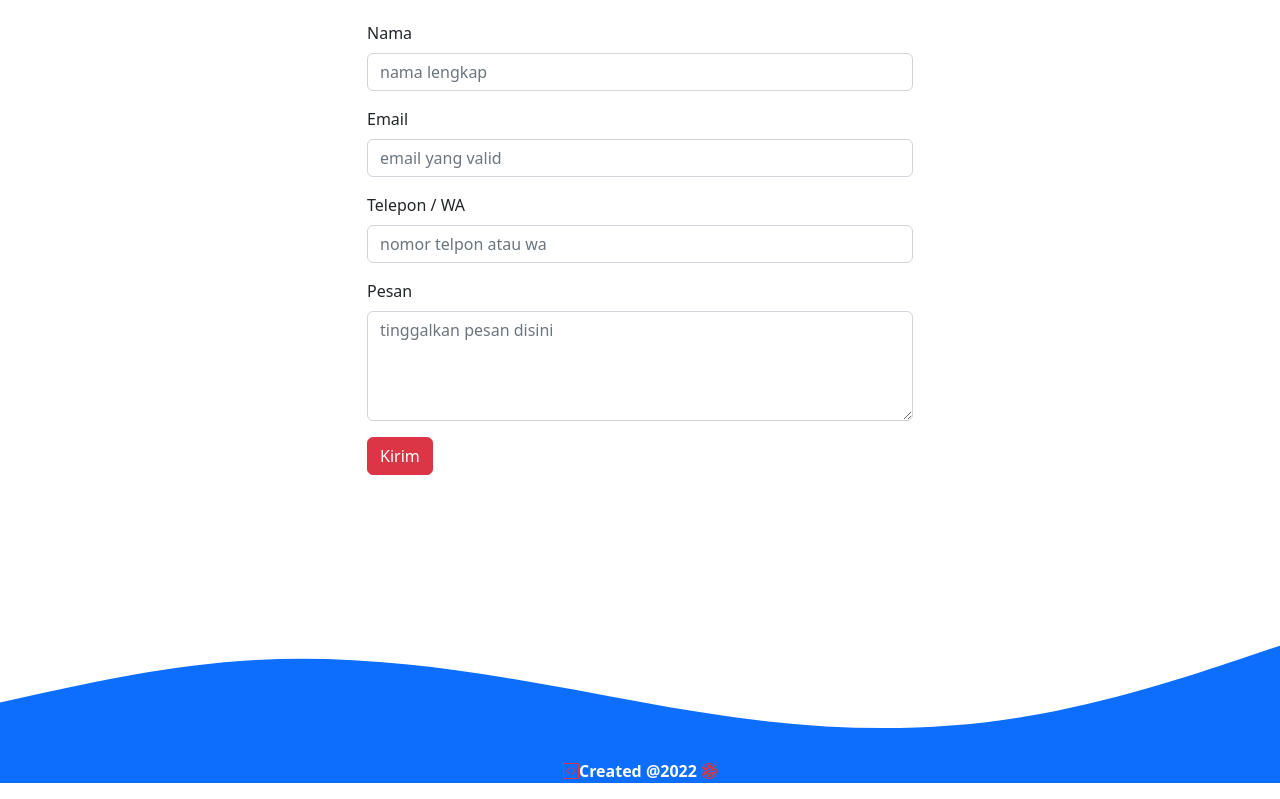
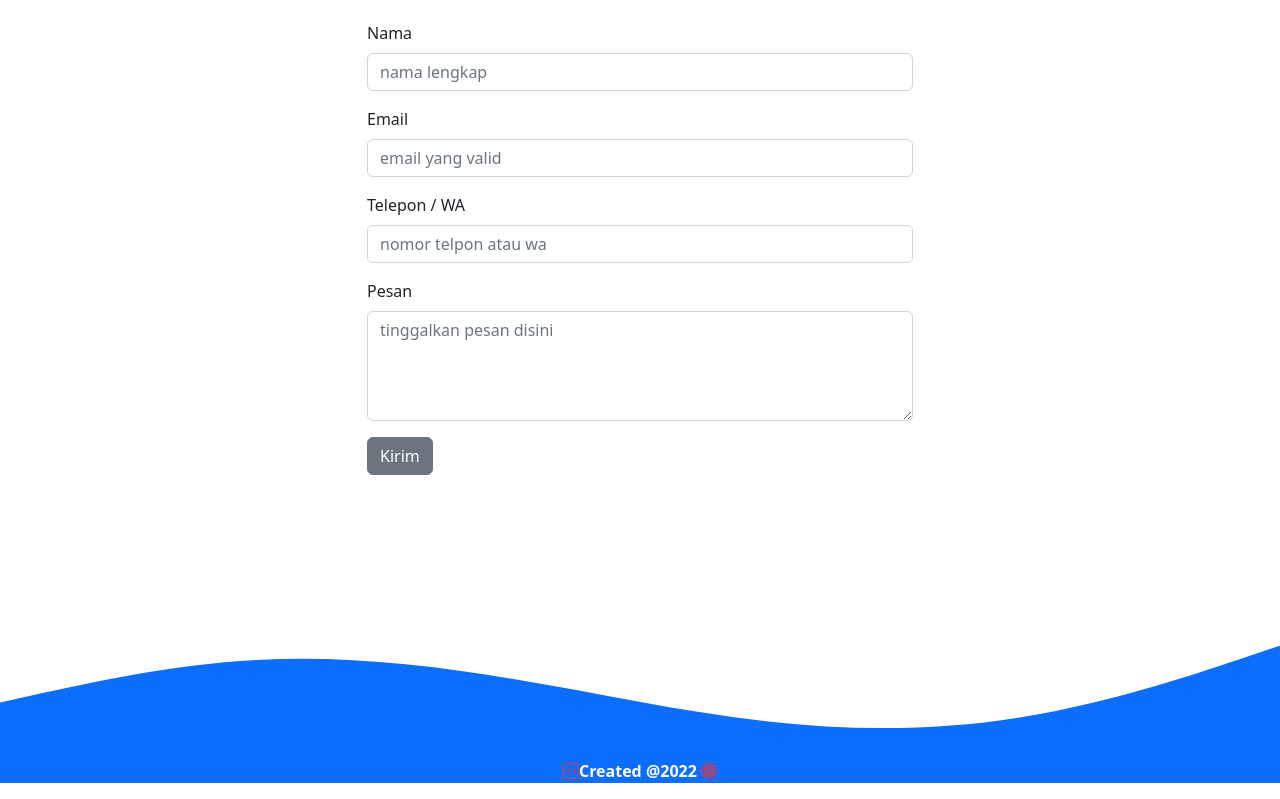
Before and after one commit to bigdata-unand/bigdata-unand.github.io, a plain HTML site: page index.html in a window 1280 px wide. Shown: the part 2707-3506 px from the top of the page. Drawn offline with nearby package versions, Linux system fonts and the light colour scheme.

Commit message:
mengubah warna tombol kirim

```diff
--- a/index.html
+++ b/index.html
@@ -170,7 +170,7 @@
                 <textarea class="form-control" placeholder="tinggalkan pesan disini" id="pesan" rows="4"></textarea>
               </div>
 
-              <button type="submit" class="btn btn-danger">Kirim</button>
+              <button type="submit" class="btn btn-secondary">Kirim</button>
             </form>
           </div>
         </div>
```
